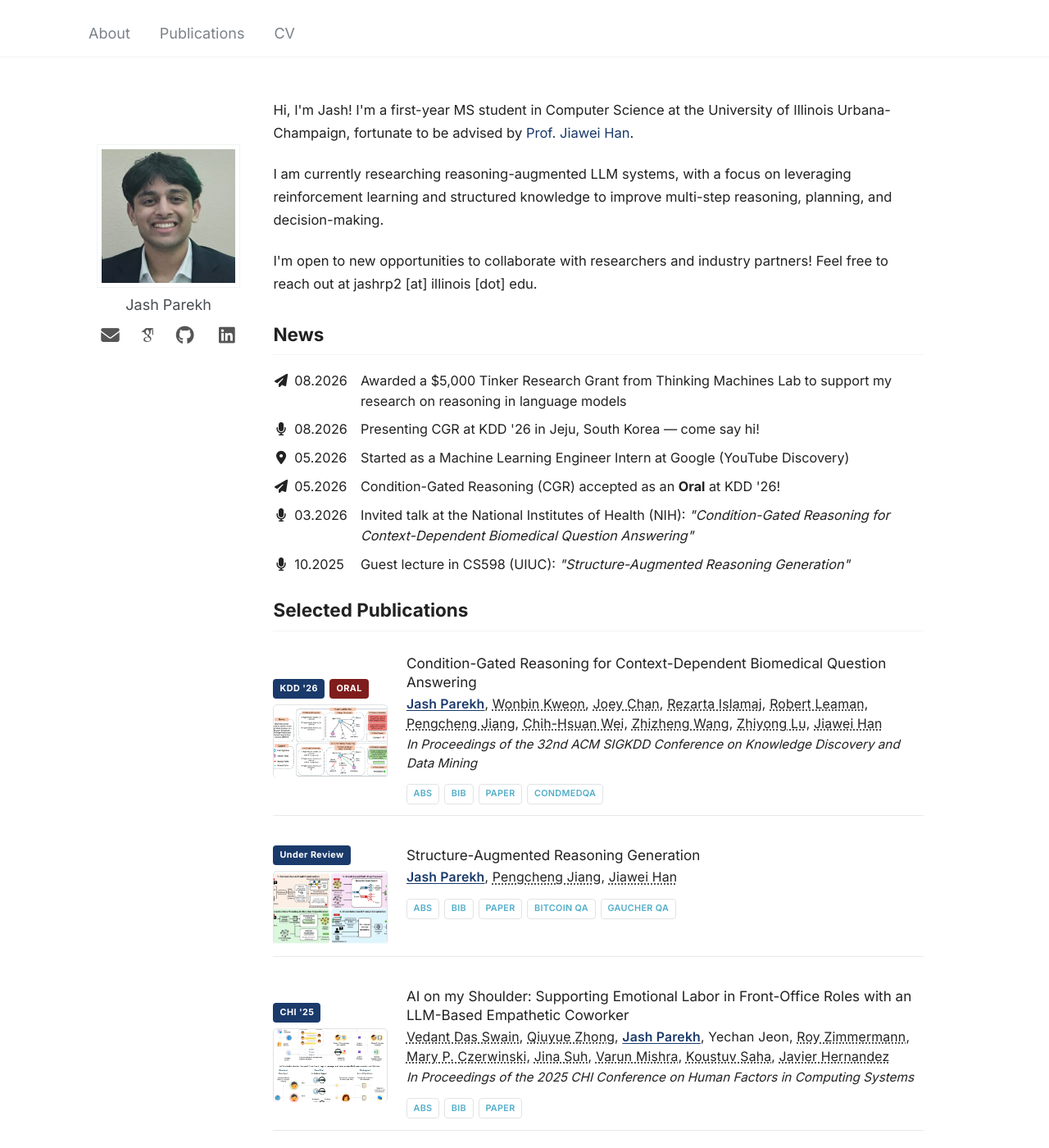
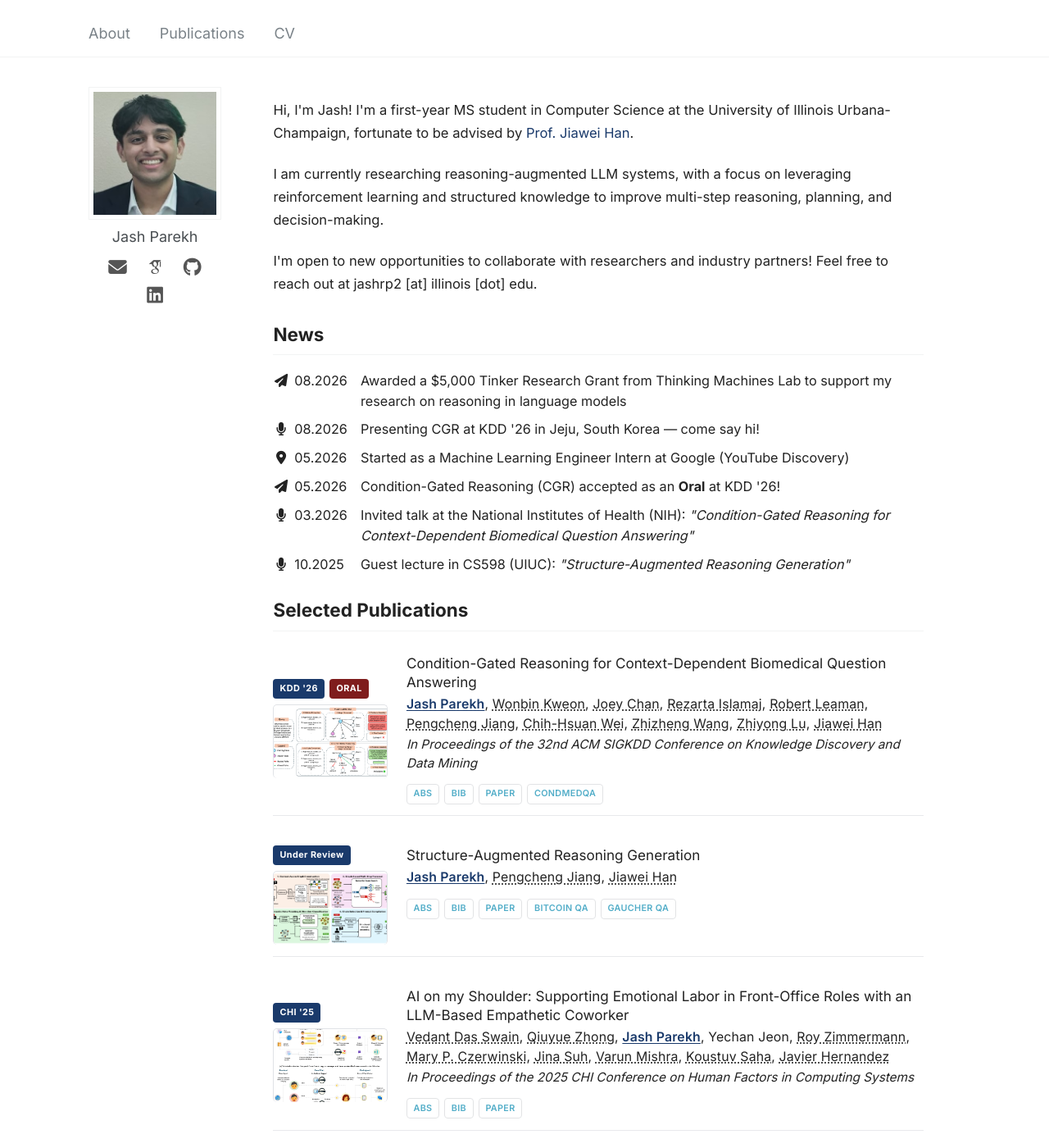
Before and after one commit to jashparekh1/jashparekh1.github.io, a Jekyll site: the page built from _pages/about.md, in a window 1280 px wide and 1400 px high. Shown: the whole window at 82% size. Built offline with Jekyll 4.4.1, drawn with Linux system fonts in a browser that asks for light colours; some web fonts are replaced.

Commit message:
Anchor sidebar photo at top left in page flow
Co-Authored-By: Claude Fable 5 <noreply@anthropic.com>

```diff
--- a/_includes/sidebar.html
+++ b/_includes/sidebar.html
@@ -1,7 +1,7 @@
 {% include base_path %}
 
 {% if page.author_profile or layout.author_profile or page.sidebar %}
-  <div class="sidebar">
+  <div class="sidebar sticky">
   {% if page.author_profile or layout.author_profile %}{% include author-profile.html %}{% endif %}
   {% if page.sidebar %}
     {% for s in page.sidebar %}
--- a/_sass/_custom.scss
+++ b/_sass/_custom.scss
@@ -539,3 +539,18 @@ body {
     margin-bottom: 0.25em;
   }
 }
+
+
+/* ==========================================================================
+   Sidebar — anchor the photo + intro at the top left instead of
+   following the scroll (overrides position: fixed/sticky from the theme)
+   ========================================================================== */
+
+.sidebar.sticky {
+  @media screen and (min-width: $sidebar-screen-min-width) {
+    position: static;
+    height: auto;
+    overflow-y: visible;
+    padding-top: 0;
+  }
+}
```
